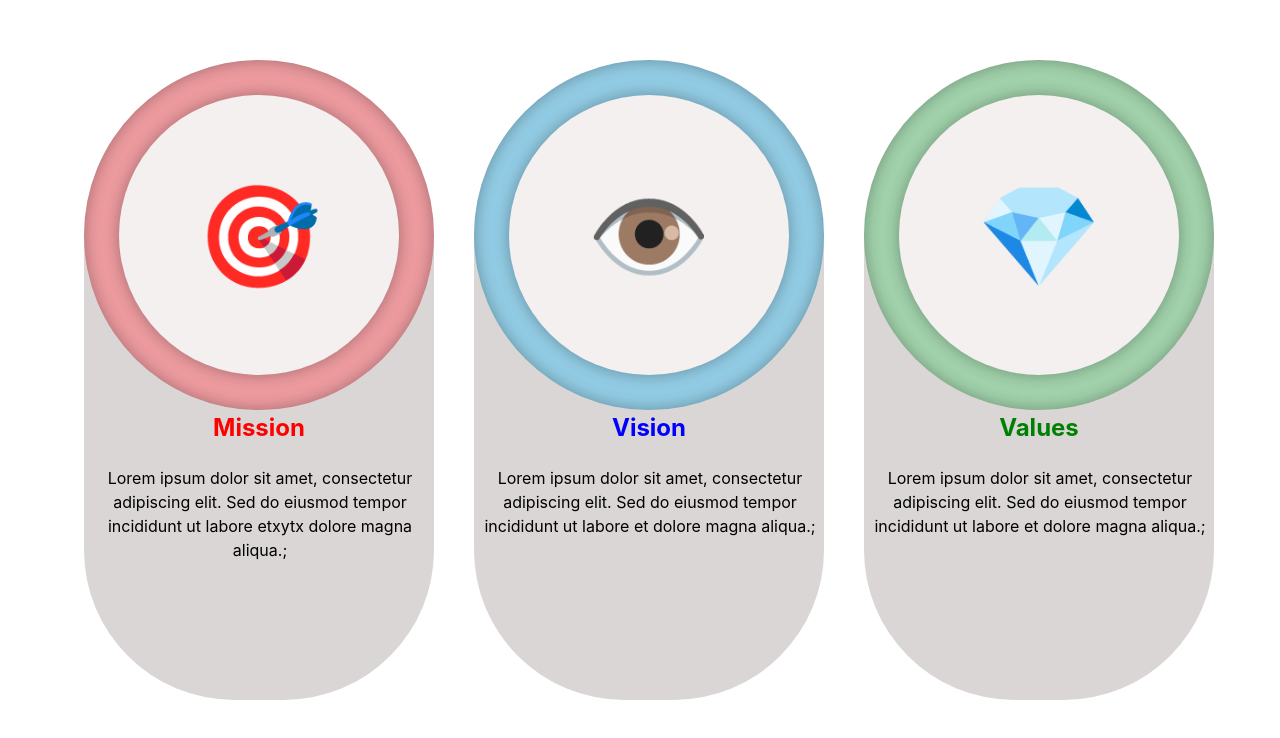
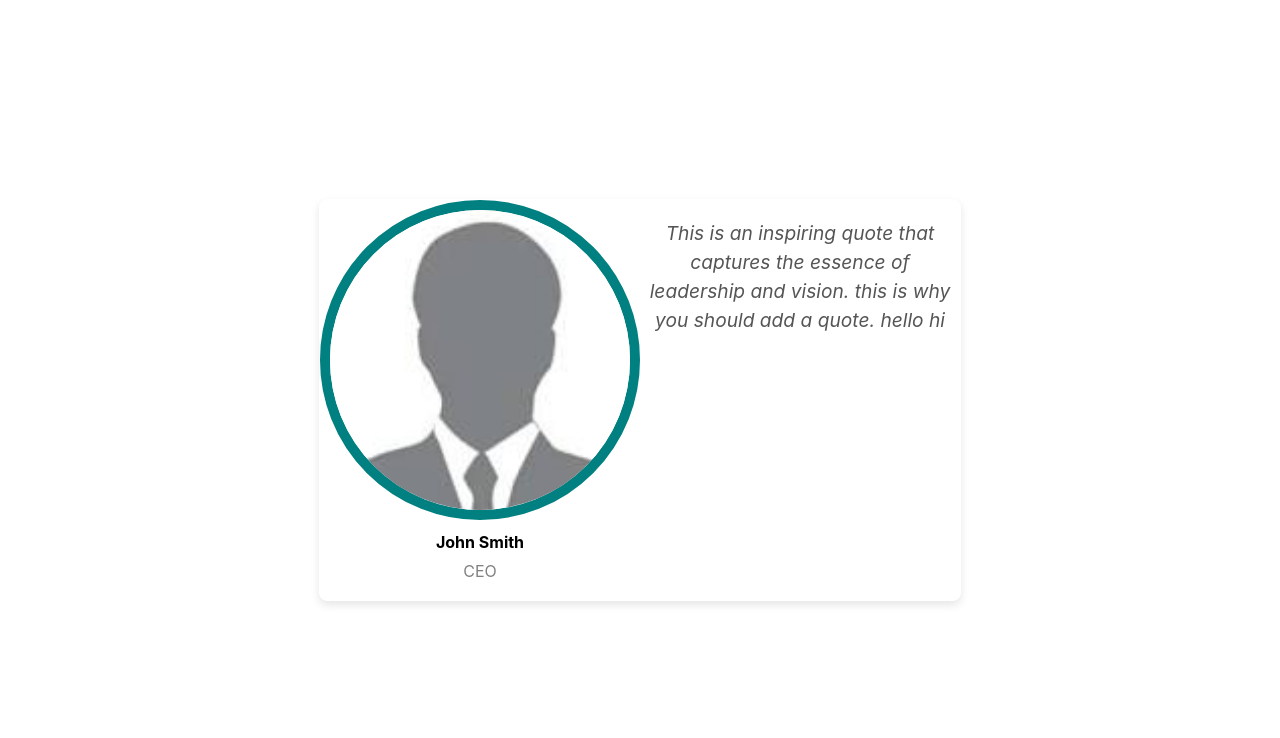
Before and after one commit to its-kundan/Project_react1, a React (Vite) app: page / in a window 1280 px wide. Shown: the top 738 px of the page. Built offline with nearby package versions, Linux system fonts and the light colour scheme.

Commit message:
added temp card for quote, CEO message

```diff
--- a/src/App.jsx
+++ b/src/App.jsx
@@ -3,8 +3,8 @@
 // import Counter from './components/counter'
 import './App.css'
 // import BoxComponent from './components/about/BoxComponent.jsx';
-import BoxComponent from './components/about/BoxComponent';
-
+// import BoxComponent from './components/about/BoxComponent';
+import Desk2 from './components/desk/Desk2';
 function App() {
   // const [count, setCount] = useState(0)
 
@@ -13,7 +13,9 @@ function App() {
       {/* <Counter/> */}
       {/* <CardsContainer/> */}
       {/* <Timeline/> */}
-      <BoxComponent/>
+      {/* <BoxComponent/> */}
+      <Desk2 />
+
     </>
   )
 }
--- a/src/components/about/styles.module.css
+++ b/src/components/about/styles.module.css
@@ -1,6 +1,6 @@
 
 body {
-    background-color: white;
+    background-color: black;
   }
 .card{
     display: flex;
--- /dev/null
+++ b/src/components/desk/Desk2.jsx
@@ -0,0 +1,29 @@
+// import React from 'react';
+import styles from './desk.module.css';
+// import ceoImage from './src\components\desk\photo.jpeg';
+
+// import exampleImage from './path_to_your_image'; // Update the path to your image
+
+const Desk2 = () => {
+  return (
+    <div className={styles.card}>
+      <div className={styles.smallPart}>
+        <div className={styles.circle}>
+          <img src="src\components\desk\photo.jpeg" alt="Person" />
+        </div>
+        <div className={styles.name}>John Smith</div>
+        <div className={styles.position}>CEO</div>
+      </div>
+      <div className={styles.largePart}>
+        <p className={styles.quote}>
+          This is an inspiring quote that captures the essence of leadership and vision.
+          this is why you should add a quote.
+          hello
+          hi
+        </p>
+      </div>
+    </div>
+  );
+};
+
+export default Desk2;
--- a/src/components/desk/desk.module.css
+++ b/src/components/desk/desk.module.css
@@ -0,0 +1,66 @@
+*{
+    background-color: white;
+    color: black;
+}
+.card {
+    display: flex;
+    width: 50vw;
+    height: 50vh;
+    margin: 20px auto;
+    border: 1px solid white;
+    border-radius: 8px;
+    overflow: hidden;
+    box-shadow: 0 4px 8px rgba(0, 0, 0, 0.1);
+  }
+
+  .small-part {
+    flex: 1;
+    display: flex;
+    flex-direction: column;
+    align-items: center;
+    justify-content: center;
+    padding: 20px;
+    background-color: #f9f9f9;
+  }
+
+  .large-part {
+    flex: 2;
+    display: flex;
+    align-items: center;
+    justify-content: center;
+    padding: 20px;
+    background-color: #fff;
+  }
+
+  .circle {
+    width: 300px;
+    height: 300px;
+    border-radius: 50%;
+    overflow: hidden;
+    margin-bottom: 10px;
+    border: 10px solid #008080; /* Example border color */
+  }
+
+  .circle img {
+    width: 100%;
+    height: 100%;
+    object-fit: cover;
+  }
+
+  .name {
+    font-weight: bold;
+    margin-bottom: 5px;
+    text-align: center;
+  }
+
+  .position {
+    color: gray;
+    text-align: center;
+  }
+
+  .quote {
+    font-style: italic;
+    font-size: 1.2em;
+    color: #555;
+    text-align: center;
+  }
```
Also changed, not shown: src/components/desk/Desk.jsx (deleted, +0 -11 lines), src/components/desk/photo.jpeg (added), 1 other file (tests, documents, lock files or other folders).
